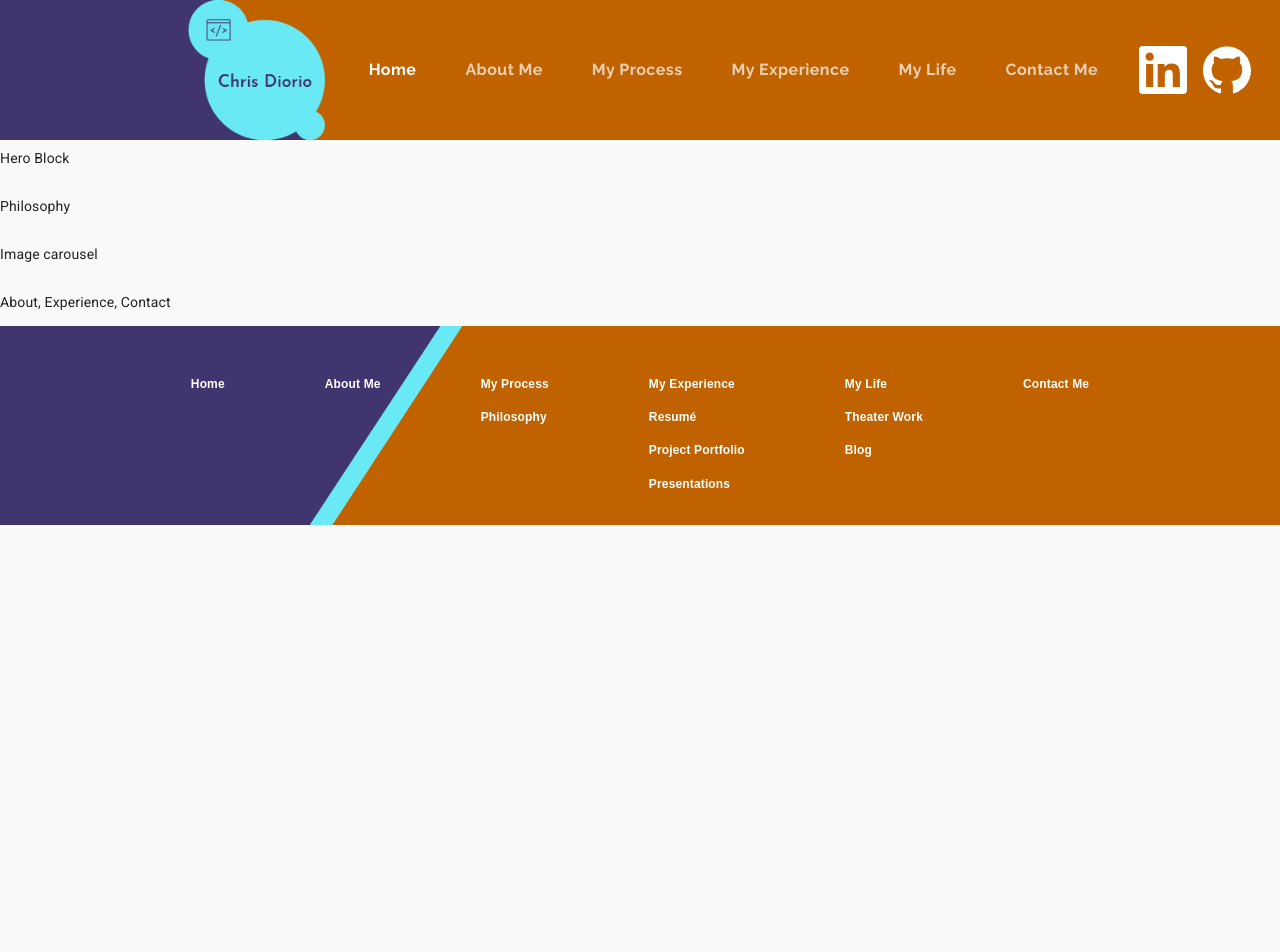
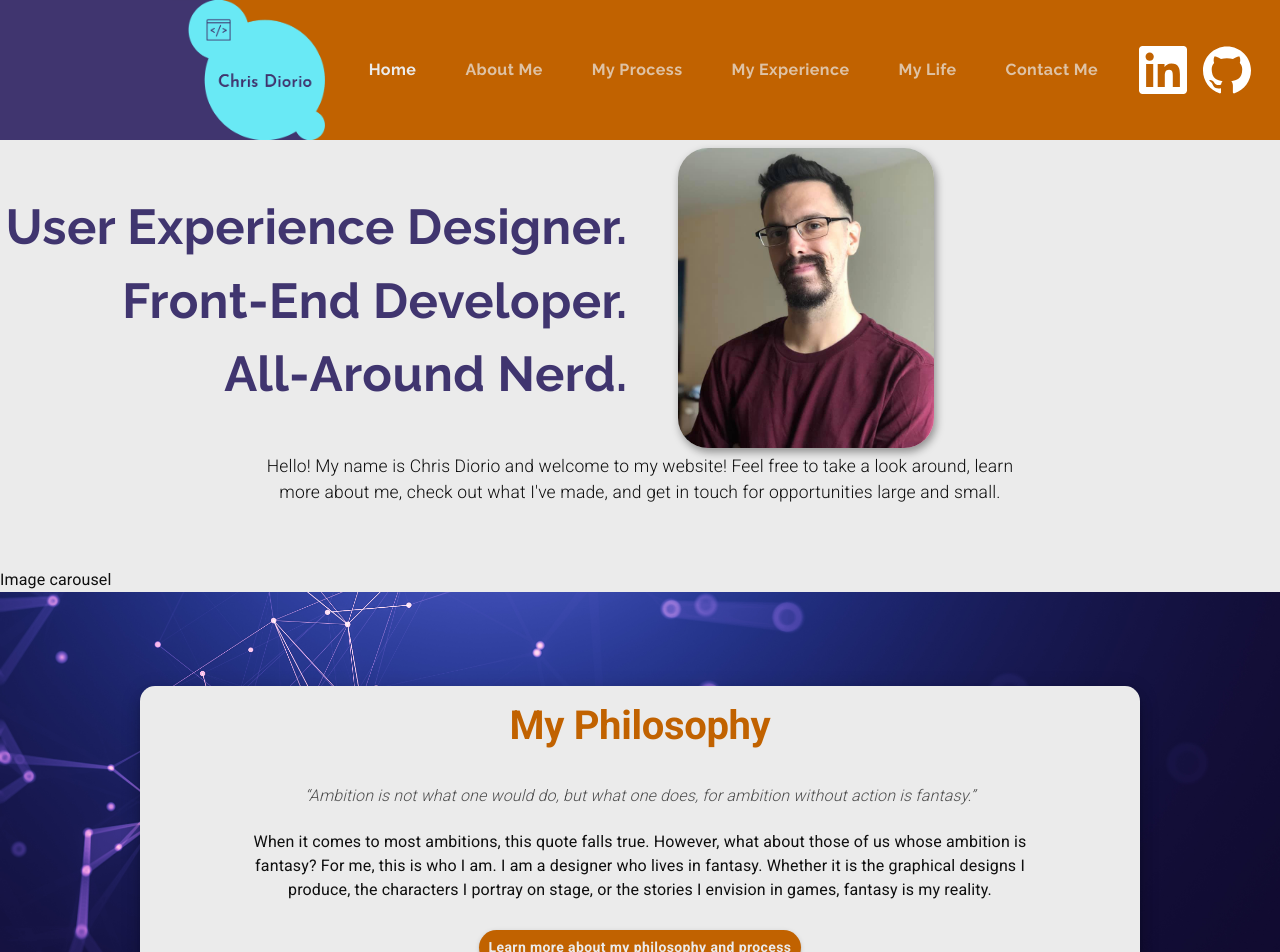
Before and after one commit to PupRiku/portfolio, a Next.js app: page / in a window 1280 px wide. Shown: the top 952 px of the page. Before the commit the page ends 800 px from the top, so only its background shows below. Built offline with nearby package versions, Linux system fonts and the light colour scheme.

Commit message:
Addition updates, add philosophy

```diff
--- a/pages/index.js
+++ b/pages/index.js
@@ -4,15 +4,77 @@ import { makeStyles, useTheme } from "@material-ui/core/styles";
 import Link from "../src/Link";
 import useMediaQuery from "@material-ui/core/useMediaQuery";
 import Grid from "@material-ui/core/Grid";
+import Typography from "@material-ui/core/Typography";
+import Card from "@material-ui/core/Card";
+import CardContent from "@material-ui/core/CardContent";
+import Button from "@material-ui/core/Button";
+import CardHeader from "@material-ui/core/CardHeader";
 
 const useStyles = makeStyles(theme => ({
   mainContainer: {
-    marginTop: "5em",
+    marginTop: "6em",
     [theme.breakpoints.down("md")]: {
       marginTop: "3em",
     },
     [theme.breakpoints.down("xs")]: {
       marginTop: "2em",
+    },
+  },
+  heroTextContainer: {
+    minWidth: "21.5em",
+    marginRight: 25,
+    [theme.breakpoints.down("xs")]: {
+      marginLeft: 0,
+    },
+  },
+  heroText: {
+    fontFamily: "Raleway",
+    fontWeight: 700,
+    fontSize: "3.5em",
+    color: theme.palette.common.purple,
+  },
+  heroImage: {
+    maxHeight: 300,
+    marginLeft: 25,
+    borderRadius: 30,
+    boxShadow: "2px 4px 8px rgba(0, 0, 0, 0.4)",
+  },
+  introText: {
+    fontSize: "1.25em",
+    fontWeight: 300,
+  },
+  philosophyBackground: {
+    backgroundImage: `url('/assets/philosophyBackground.jpeg')`,
+    backgroundPosition: "center",
+    backgroundSize: "cover",
+    backgroundRepeat: "no-repeat",
+    height: "100%",
+    width: "100%",
+  },
+  philosophyCard: {
+    position: "absolute",
+    boxShadow: theme.shadows[10],
+    borderRadius: 15,
+    maxWidth: 1000,
+    backgroundColor: theme.palette.common.white,
+  },
+  philosophyText: {
+    color: theme.palette.common.white,
+    fontSize: "1.25em",
+    fontWeight: 300,
+  },
+  philosophyButton: {
+    marginTop: "2em",
+    backgroundColor: theme.palette.common.orange,
+    color: theme.palette.common.white,
+    textTransform: "none",
+    borderRadius: 50,
+    fontFamily: "Roboto",
+    fontWeight: "bold",
+    height: 35,
+    padding: 10,
+    "&:hover": {
+      backgroundColor: theme.palette.primary.light,
     },
   },
 }));
@@ -49,16 +111,106 @@ export default function Index() {
         />
       </Head>
       <Grid item>
-        <p>Hero Block</p>
+        <Grid
+          container
+          justifyContent="center"
+          alignItems="center"
+          direction="row"
+        >
+          <Grid item className={classes.heroTextContainer} md>
+            <Typography align="right" className={classes.heroText}>
+              User Experience Designer.
+              <br />
+              Front-End Developer.
+              <br />
+              All-Around Nerd.
+            </Typography>
+          </Grid>
+          <Grid item md>
+            <img src="/assets/Chris.jpg" className={classes.heroImage} />
+          </Grid>
+        </Grid>
+        <Grid item container justifyContent="center" alignItems="center">
+          <Grid item style={{ maxWidth: 750 }}>
+            <Typography className={classes.introText} align="center">
+              Hello! My name is Chris Diorio and welcome to my website! Feel
+              free to take a look around, learn more about me, check out what
+              I've made, and get in touch for opportunities large and small.
+            </Typography>
+          </Grid>
+        </Grid>
       </Grid>
       <Grid item>
-        <p>Philosophy</p>
+        <Grid container direction="column">
+          <Grid item>
+            <Typography>Image carousel</Typography>
+          </Grid>
+        </Grid>
       </Grid>
       <Grid item>
-        <p>Image carousel</p>
+        <Grid
+          container
+          style={{ height: "35em" }}
+          alignItems="center"
+          justifyContent="center"
+        >
+          <Card className={classes.philosophyCard}>
+            <CardHeader
+              title="My Philosophy"
+              style={{
+                textAlign: "center",
+              }}
+              titleTypographyProps={{ variant: "h2" }}
+            />
+            <CardContent>
+              <Grid item container justifyContent="center">
+                <Grid item>
+                  <Typography variant="subtitle1" align="center">
+                    “Ambition is not what one would do, but what one does, for
+                    ambition without action is fantasy.”
+                  </Typography>
+                </Grid>
+              </Grid>
+              <br />
+              <Grid
+                item
+                container
+                style={{ paddingLeft: "5em", paddingRight: "5em" }}
+              >
+                <Grid item>
+                  <Typography align="center">
+                    When it comes to most ambitions, this quote falls true.
+                    However, what about those of us whose ambition is fantasy?
+                    For me, this is who I am. I am a designer who lives in
+                    fantasy. Whether it is the graphical designs I produce, the
+                    characters I portray on stage, or the stories I envision in
+                    games, fantasy is my reality.
+                  </Typography>
+                </Grid>
+              </Grid>
+              <Grid item container justifyContent="center">
+                <Grid item>
+                  <Button
+                    component={Link}
+                    href="/process"
+                    variant="contained"
+                    className={classes.philosophyButton}
+                  >
+                    Learn more about my philosophy and process
+                  </Button>
+                </Grid>
+              </Grid>
+            </CardContent>
+          </Card>
+          <div className={classes.philosophyBackground} />
+        </Grid>
       </Grid>
       <Grid item>
-        <p>About, Experience, Contact</p>
+        <Grid container>
+          <Grid item>
+            <Typography>About, experience, contact</Typography>
+          </Grid>
+        </Grid>
       </Grid>
     </Grid>
   );
--- a/src/ui/Fonts.js
+++ b/src/ui/Fonts.js
@@ -3,7 +3,7 @@ const FontFaceObserver = require("fontfaceobserver");
 const Fonts = () => {
   const link = document.createElement("link");
   link.href =
-    "https://fonts.googleapis.com/css?family=Pacifico|Raleway:100,400,400i,700|Roboto:300,400,500,700&display=swap";
+    "https://fonts.googleapis.com/css2?family=Raleway:ital,wght@0,100;0,400;0,700;1,400&family=Roboto:wght@300;400;500;700&display=swap";
   link.rel = "stylesheet";
 
   document.head.appendChild(link);
@@ -13,6 +13,12 @@ const Fonts = () => {
   roboto.load().then(() => {
     document.documentElement.classList.add("roboto");
   });
+
+  const raleway = new FontFaceObserver("Raleway");
+
+  raleway.load().then(() => {
+    document.documentElement.classList.add("raleway");
+  });
 };
 
 export default Fonts;
--- a/src/ui/theme.js
+++ b/src/ui/theme.js
@@ -1,7 +1,8 @@
 import { createTheme } from "@material-ui/core/styles";
 
 const diorioOrange = "#C16200";
-const diorioBlue = "#00546E";
+const diorioPurple = "#40356F";
+const diorioBlue = "#69E9F5";
 const diorioGrey = "#4D4D4D";
 const diorioBlack = "#0F0F0F";
 const diorioWhite = "#EBEBEB";
@@ -9,17 +10,24 @@ const diorioWhite = "#EBEBEB";
 const theme = createTheme({
   palette: {
     common: {
-      orange: `${diorioOrange}`,
-      blue: `${diorioBlue}`,
+      orange: diorioOrange,
+      purple: diorioPurple,
+      blue: diorioBlue,
+      grey: diorioGrey,
+      black: diorioBlack,
+      white: diorioWhite,
     },
     primary: {
-      main: `${diorioOrange}`,
+      main: diorioOrange,
     },
     secondary: {
-      main: `${diorioBlue}`,
+      main: diorioPurple,
     },
     error: {
       main: "#B00020",
+    },
+    background: {
+      default: diorioWhite,
     },
   },
   typography: {
@@ -28,21 +36,25 @@ const theme = createTheme({
       textTransform: "none",
       fontWeight: 700,
       fontSize: "1rem",
-      color: "white",
+      color: diorioWhite,
     },
     h1: {
       color: diorioOrange,
     },
     h2: {
+      fontSize: '2.5rem',
       color: diorioOrange,
+      fontWeight: 700,
     },
     h4: {
-      color: diorioBlue
+      color: diorioPurple,
     },
-    subtitle: {
+    subtitle1: {
       color: diorioGrey,
+      fontWeight: 300,
+      fontStyle: "italic"
     },
-    p: {
+    body1: {
       color: diorioBlack,
     },
     caption: {
```
Also changed, not shown: public/assets/Chris.jpg (added), public/assets/philosophyBackground.jpeg (added).
